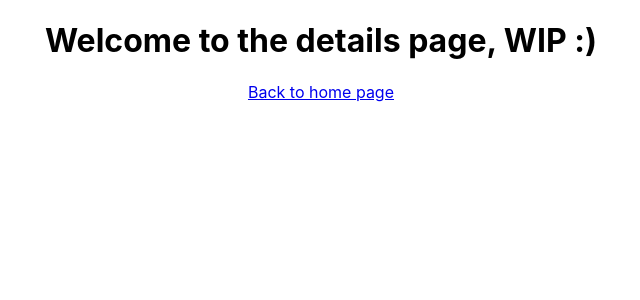
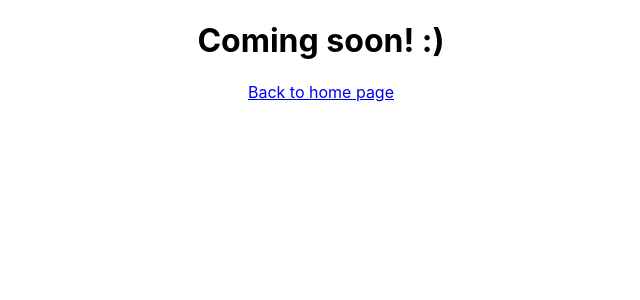
Before and after one commit to LuciaCL/kodflix, a React (Create React App) app: page /BlackMirror in a window 1280 px wide. Shown: the top 300 px of the page, without its empty margins (319-959 px from the left). Built offline with nearby package versions, Linux system fonts and the light colour scheme.

Commit message:
Introduce component state #13 (#16)
Introducing new component state

```diff
--- a/src/Details.js
+++ b/src/Details.js
@@ -1,11 +1,28 @@
 import React from 'react';
 import { Link } from 'react-router-dom';
 
-export default function Details() {
-    return (
-        <div>
-            <h1> Welcome to the details page, WIP :)</h1>
-            <Link to='/'>Back to home page</Link>
-        </div>
-    );
+export default class Details extends React.Component {
+
+    constructor(props) {
+        super(props);
+        this.state = {
+            message : "Hello, this will be the details page for each Movie & TV show :)"
+
+        }
+    }
+    componentDidMount(){
+        setTimeout(() => {
+           this.setState({
+               message: 'Coming soon! :)'
+           })
+        }, 3000);
+    }
+    render() {
+        return (
+            <div>
+                <h1>{this.state.message}</h1>
+                <Link to='/'>Back to home page</Link>
+            </div>
+        );
+    }
 }
```
